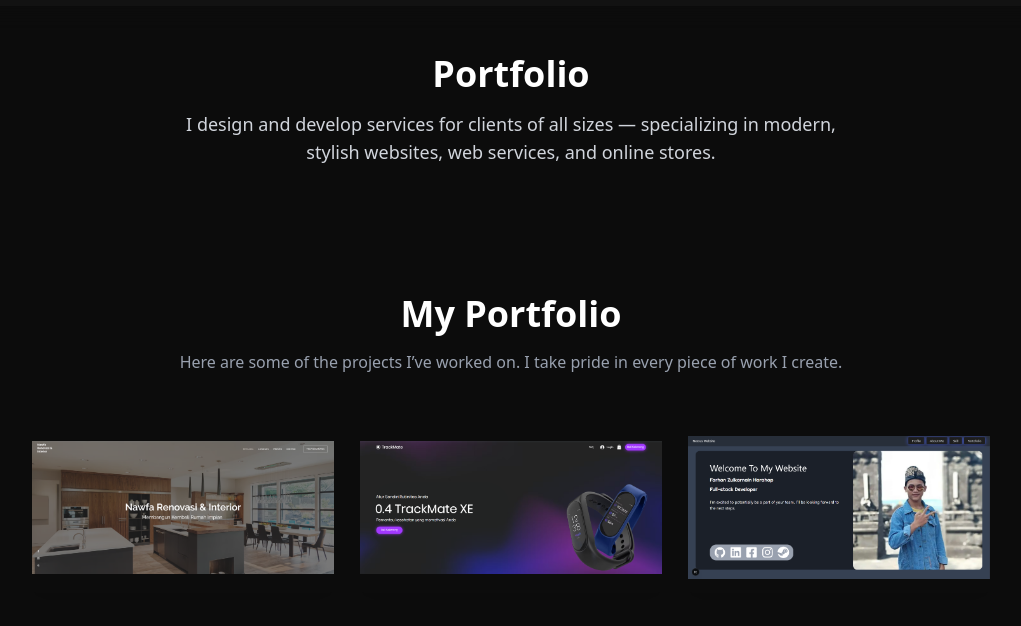
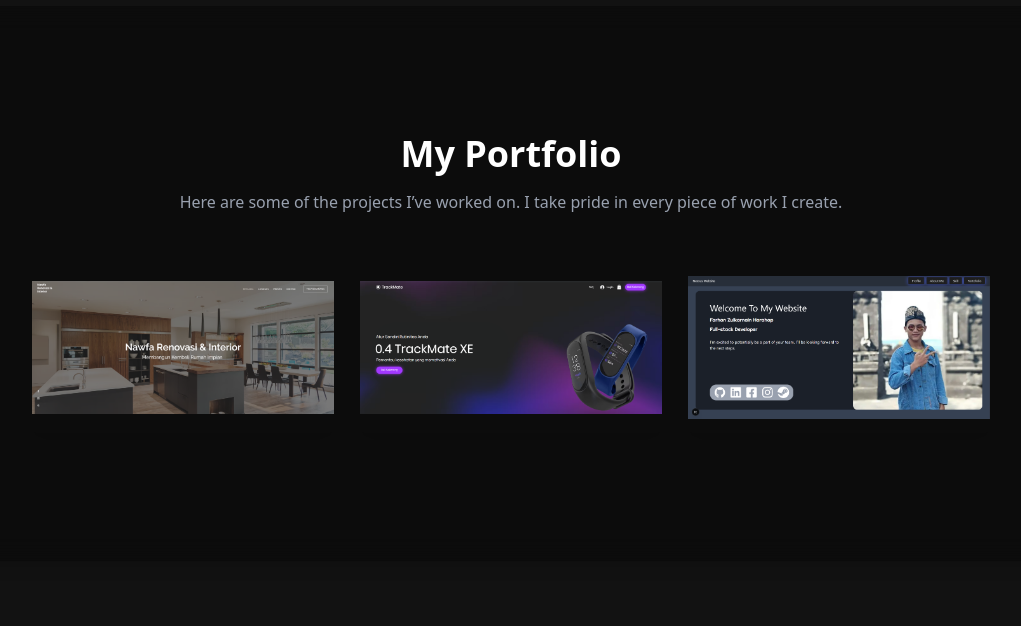
Before and after one commit to FarhanZulkarnainHarahap/Nexxus-Portofolio, a Next.js app: page / in a window 1280 px wide. Shown: the part 2574-3200 px from the top of the page, without its empty margins (129-1150 px from the left). Built offline with nearby package versions, Linux system fonts and the light colour scheme.

Commit message:
fourth commit vecel

```diff
--- /dev/null
+++ b/src/app/data/menu-data/menu-data.ts
@@ -0,0 +1,10 @@
+// data/navItems.ts
+export const navItems = [
+  { href: "#profile-section", label: "Profile" },
+  { href: "#about-section", label: "About Me" },
+  { href: "#skill-section", label: "Skill" },
+  { href: "#portofolio-section", label: "Portfolio" },
+  { href: "#experience-section", label: "Experience" },
+  { href: "#testimonial-section", label: "Testimonial" },
+  { href: "#contact-section", label: "Contact" },
+];
--- a/src/app/globals.css
+++ b/src/app/globals.css
@@ -8,49 +8,6 @@ html {
   scroll-behavior: smooth;
 }
 /* From Uiverse.io by Gaurav-WebDev */
-li {
-  height: 30px;
-  width: 90px;
-  position: relative;
-  background-color: transparent;
-  cursor: pointer;
-  border: 2px solid #ffffff;
-  overflow: hidden;
-  border-radius: 30px;
-  color: #ffffff;
-  transition: all 0.5s ease-in-out;
-}
-
-Link {
-  z-index: 1;
-  font-weight: 800;
-  letter-spacing: 4px;
-}
-
-li::after {
-  content: "";
-  position: absolute;
-  left: 0;
-  top: 0;
-  transition: all 0.5s ease-in-out;
-  background-color: #747373;
-  border-radius: 30px;
-  visibility: hidden;
-  height: 10px;
-  width: 10px;
-  z-index: -1;
-}
-
-Link:hover {
-  box-shadow: 1px 1px 200px #252525;
-  color: #fff;
-  border: none;
-}
-
-li:hover::after {
-  visibility: visible;
-  transform: scale(100) translateX(2px);
-}
 
 .scrollbar-thin {
   scrollbar-width: thin;
--- /dev/null
+++ b/src/components/Header-section/child-header/logo.menu.tsx
@@ -0,0 +1,25 @@
+import Image from "next/image";
+
+export default function LogoMenu() {
+  return (
+    <div className="flex items-center gap-3">
+      <div className="relative w-8 h-5">
+        <Image
+          src="/iconsayapkiri.svg"
+          alt="Logo sayap kiri"
+          fill
+          className="object-contain"
+        />
+      </div>
+      <span className="text-xl font-bold">Nexxus Website</span>
+      <div className="relative w-8 h-5">
+        <Image
+          src="/iconsayapkanan.svg"
+          alt="Logo sayap kanan"
+          fill
+          className="object-contain"
+        />
+      </div>
+    </div>
+  );
+}
--- a/src/components/Header-section/header.tsx
+++ b/src/components/Header-section/header.tsx
@@ -19,10 +19,9 @@ export default function Header() {
   const [menuOpen, setMenuOpen] = useState(false);
   const [activeSection, setActiveSection] = useState("");
 
-  // Detect scroll to activate menu
   useEffect(() => {
     const handleScroll = () => {
-      const scrollY = window.scrollY + 100; // offset to trigger earlier
+      const scrollY = window.scrollY + 100;
 
       for (const item of navItems) {
         const section = document.querySelector(item.href);
@@ -36,12 +35,12 @@ export default function Header() {
     };
 
     window.addEventListener("scroll", handleScroll);
-    handleScroll(); // initial call
+    handleScroll();
     return () => window.removeEventListener("scroll", handleScroll);
   }, []);
 
   return (
-    <header className="fixed top-0 left-0 w-full z-50 bg-[#191717] border-b border-gray-700 text-white shadow-md">
+    <header className="fixed top-0 left-0 w-full z-50 bg-[#191717] border-b border-gray-700 text-white shadow-md ">
       <div className="max-w-full mx-auto flex justify-between items-center px-6 py-4">
         {/* Logo */}
         <div className="flex items-center gap-3">
@@ -97,19 +96,19 @@ export default function Header() {
       {/* Mobile Nav */}
       {menuOpen && (
         <nav
-          className="md:hidden bg-[#191717] w-full border-t border-gray-600 px-6 py-4"
+          className="md:hidden w-[95%] mx-auto mt-2 bg-[#1f1f1f] rounded-xl border border-gray-600 p-4 shadow-lg mb-4"
           aria-label="Mobile Navigation"
         >
-          <ul className="flex flex-col gap-4">
+          <ul className="flex flex-col gap-4 pb-4">
             {navItems.map((item) => (
               <li key={item.href}>
                 <Link
                   href={item.href}
                   onClick={() => setMenuOpen(false)}
-                  className={`block w-full hover:text-gray-300 transition duration-300 ${
+                  className={`block w-full rounded-md px-3 py-2 transition duration-300 ${
                     activeSection === item.href
-                      ? "font-bold text-blue-400 underline underline-offset-4"
-                      : ""
+                      ? "font-bold text-blue-400 underline underline-offset-4 bg-gray-800"
+                      : "hover:bg-gray-700 hover:text-gray-300"
                   }`}
                 >
                   {item.label}
--- a/src/components/portofolio-section/portofolio-section.tsx
+++ b/src/components/portofolio-section/portofolio-section.tsx
@@ -9,19 +9,7 @@ export default function PortoSectionPage() {
     >
       <div className="max-w-6xl mx-auto px-4 sm:px-6 lg:px-8 py-12">
         <div className="bg-black/30 backdrop-blur-md rounded-2xl shadow-lg p-8 md:p-12">
-          <header className="text-center mb-12">
-            <h1
-              id="portofolio-heading"
-              className="text-3xl md:text-4xl font-bold"
-            >
-              Portfolio
-            </h1>
-            <p className="mt-4 text-gray-300 text-base md:text-lg max-w-2xl mx-auto">
-              I design and develop services for clients of all sizes —
-              specializing in modern, stylish websites, web services, and online
-              stores.
-            </p>
-          </header>
+
 
           {/* Gallery or Card Component for Portfolios */}
           <ImagePortofolioSection />
```
Also changed, not shown: src/components/Header-section/child-header/desktop-menu.tsx (added).
